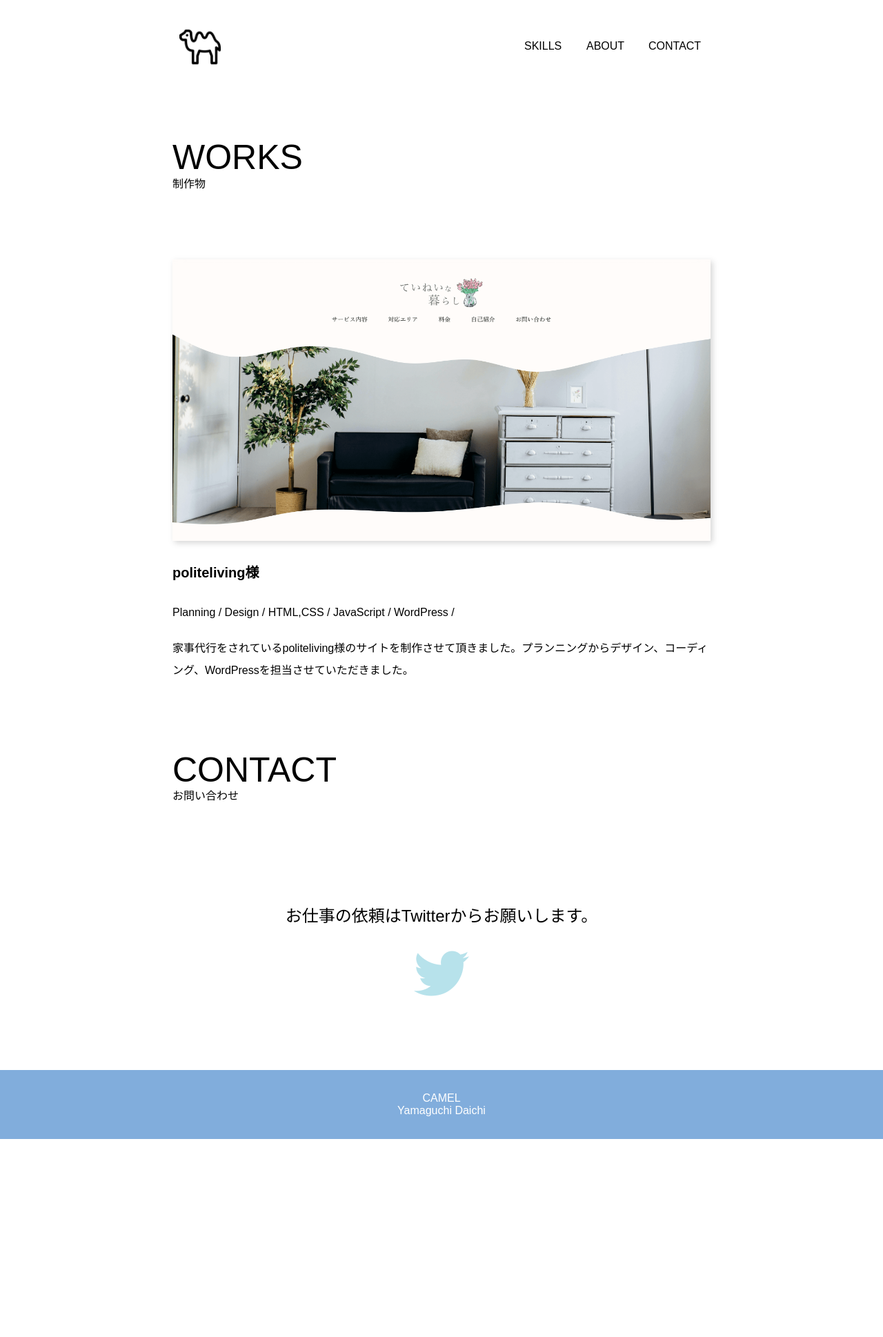
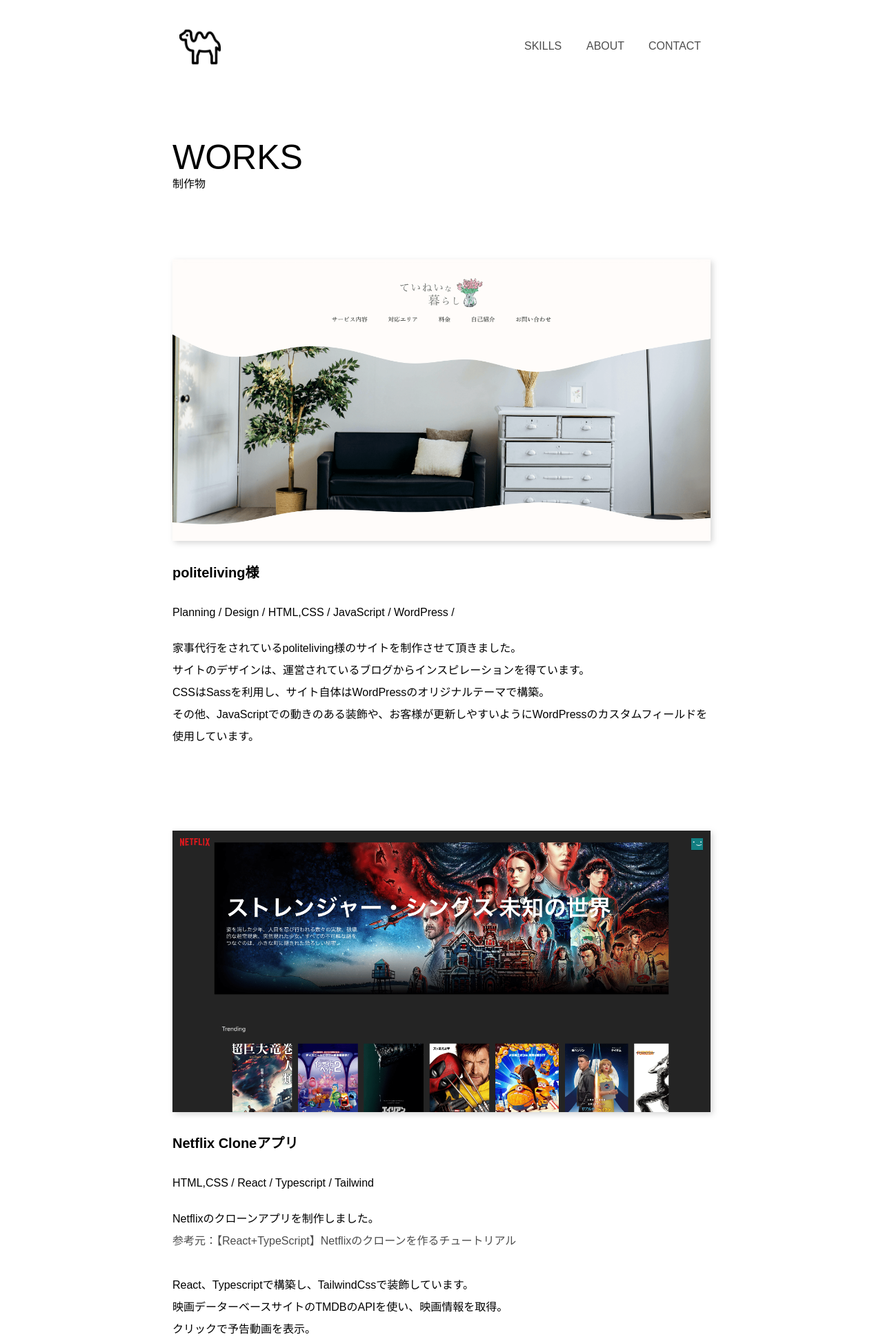
Before and after one commit to dinnerdaichi/portfolio-camel, a PHP site: the page made by work.html in a window 1280 px wide. Shown: the top 1938 px of the page at 69% size. Before the commit the page ends 1651 px from the top, so only its background shows below. Run offline with PHP 8.4, Linux system fonts and the light colour scheme; some libraries are stand-ins or nearby versions.

Commit message:
[update]netflix追加

```diff
--- a/SCSS/style.scss
+++ b/SCSS/style.scss
@@ -206,13 +206,12 @@ h3 {
 
 a {
   text-decoration: none;
-  color: black;
+  color: rgb(77, 77, 77);
   transition: all 0.1s ease 0s;
 }
 
 a:hover {
   opacity: 0.7;
-  font-size: 1.1em;
 }
 
 .section {
@@ -1118,7 +1117,7 @@ footer {
   margin: 0 auto;
 
   &__item{
-    margin-top: 200px;
+    margin-top: 120px;
 
     &:first-child{
       margin-top: 100px;
--- a/css/style.css
+++ b/css/style.css
@@ -171,14 +171,13 @@ h3 {
 
 a {
   text-decoration: none;
-  color: black;
+  color: rgb(77, 77, 77);
   -webkit-transition: all 0.1s ease 0s;
   transition: all 0.1s ease 0s;
 }
 
 a:hover {
   opacity: 0.7;
-  font-size: 1.1em;
 }
 
 .section {
@@ -973,7 +972,7 @@ footer {
   margin: 0 auto;
 }
 .work-page__item {
-  margin-top: 200px;
+  margin-top: 120px;
 }
 .work-page__item:first-child {
   margin-top: 100px;
--- a/work.html
+++ b/work.html
@@ -119,19 +119,19 @@
         </a>
         <p class="work-page__ttl">politeliving様</p>
         <p class="work-page__text">Planning / Design / HTML,CSS / JavaScript / WordPress /</p>
-        <p class="work-page__text">家事代行をされているpoliteliving様のサイトを制作させて頂きました。プランニングからデザイン、コーディング、WordPressを担当させていただきました。
+        <p class="work-page__text">家事代行をされているpoliteliving様のサイトを制作させて頂きました。<br>サイトのデザインは、運営されているブログからインスピレーションを得ています。<br>CSSはSassを利用し、サイト自体はWordPressのオリジナルテーマで構築。<br>その他、JavaScriptでの動きのある装飾や、お客様が更新しやすいようにWordPressのカスタムフィールドを使用しています。
         </p>
       </li>
 
-      <!-- <li class="work-page__item">
-        <a href="https://politeliving2022.com/homepage/" target="_blank">
-          <img src="./images/work1.png" alt="">
+      <li class="work-page__item">
+        <a href="https://dinnerdaichi.github.io/Netflix_clone/" target="_blank">
+          <img src="./images/work2.png" alt="">
         </a>
-        <p class="work-page__ttl">politeliving様</p>
-        <p class="work-page__text">Planning / Design / HTML,CSS / JavaScript / WordPress /</p>
-        <p class="work-page__text">家事代行をされているpoliteliving様のサイトを制作させて頂きました。プランニングからデザイン、コーディング、WordPressを担当させていただきました。
+        <p class="work-page__ttl">Netflix Cloneアプリ</p>
+        <p class="work-page__text"> HTML,CSS / React / Typescript / Tailwind</p>
+        <p class="work-page__text">Netflixのクローンアプリを制作しました。<br><a href="https://zenn.dev/gunners6518/books/4c4672f32dd100/viewer/e938fb">参考元：【React+TypeScript】Netflixのクローンを作るチュートリアル</a><br><br>React、Typescriptで構築し、TailwindCssで装飾しています。<br>映画データーベースサイトのTMDBのAPIを使い、映画情報を取得。<br>クリックで予告動画を表示。
         </p>
-      </li> -->
+      </li>
     </ul>
     </div>
   </section>
```
Also changed, not shown: images/work2.png (added), 1 other file.
